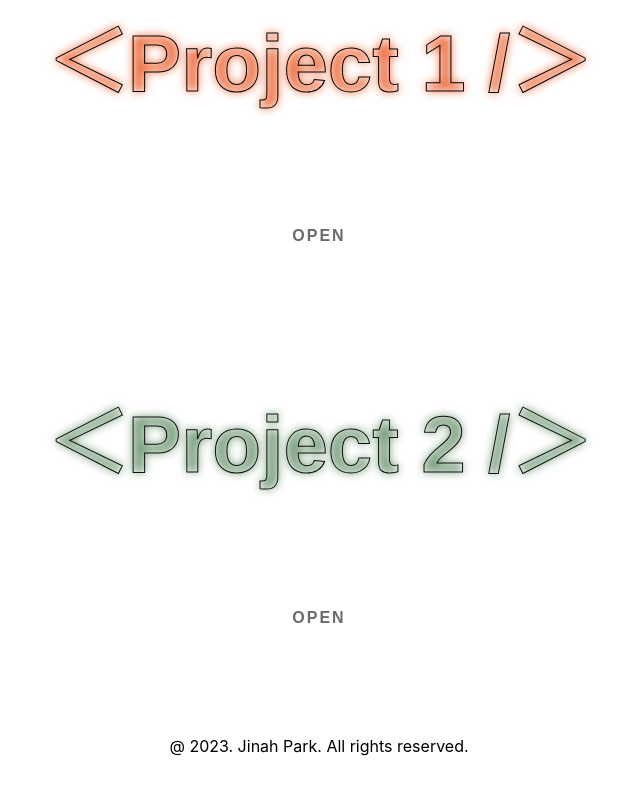
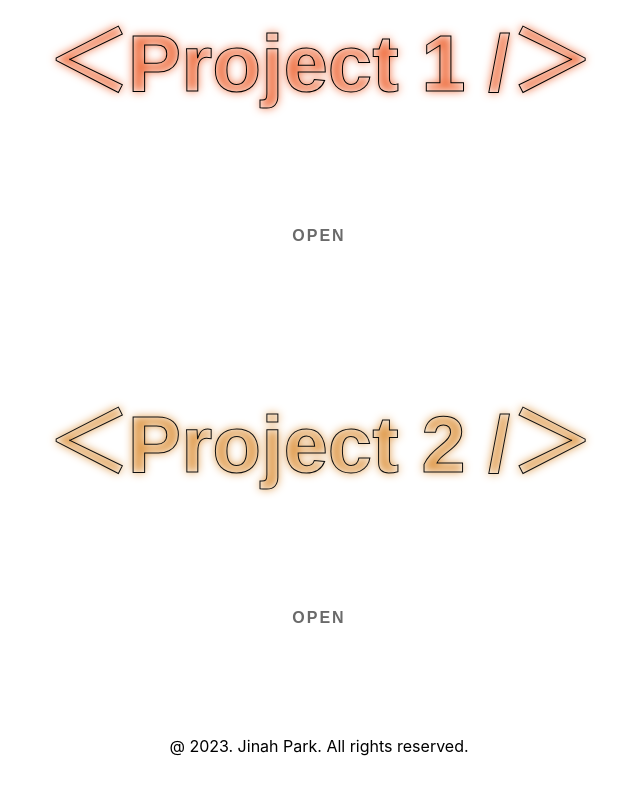
Before and after one commit to jinahp/portfolio, a React (Create React App) app: page / in a window 1280 px wide. Shown: the part 2498-3292 px from the top of the page, without its empty margins (321-961 px from the left). Built offline with nearby package versions, Linux system fonts and the light colour scheme; a web font is replaced by a local one.

Commit message:
css 수정

```diff
--- a/src/project.scss
+++ b/src/project.scss
@@ -29,7 +29,7 @@
     -webkit-text-stroke-width: 1px;
     -webkit-text-stroke-color: rgb(16, 16, 16);
     -webkit-text-fill-color: #ffffff00;
-    text-shadow: 0px 0px 10px #749c78;
+    text-shadow: 0px 0px 10px #61967d;
   }
 
   #openCloseBox {
@@ -146,7 +146,7 @@
     -webkit-text-stroke-width: 1px;
     -webkit-text-stroke-color: rgb(16, 16, 16);
     -webkit-text-fill-color: #ffffff00;
-    text-shadow: 0px 0px 10px #749c78;
+    text-shadow: 0px 0px 10px #df9847;
   }
 
   #openCloseBox {
@@ -265,7 +265,7 @@
     -webkit-text-stroke-width: 1px;
     -webkit-text-stroke-color: rgb(16, 16, 16);
     -webkit-text-fill-color: #ffffff00;
-    text-shadow: 0px 0px 10px #749c78;
+    text-shadow: 0px 0px 10px #df9847;
   }
 
   #openCloseBox {
@@ -357,7 +357,7 @@
     color: #313131;
     font-weight: 600;
     margin: 0 auto 50px;
-    max-width: 1100px;
+    max-width: 1150px;
     padding-top: 15pt;
   }
 }
```
